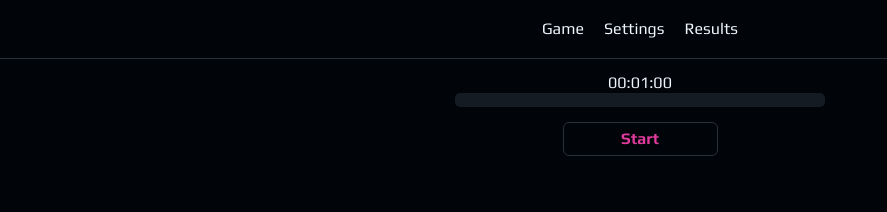
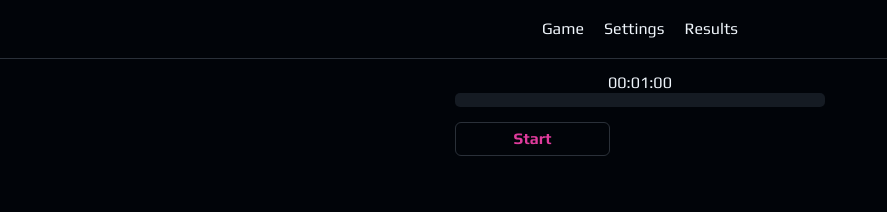
Before and after one commit to Vladislav-096/ds-academy, a React (Vite) app: page / in a window 1280 px wide. Shown: the top 212 px of the page, without its empty margins (0-887 px from the left). Built offline with nearby package versions, Linux system fonts and the light colour scheme.

Commit message:
fix: changed cards cover

```diff
--- a/src/Components/Game/game.module.scss
+++ b/src/Components/Game/game.module.scss
@@ -20,7 +20,7 @@
     .card {
       position: relative;
       margin: 7px;
-      // outline: 1px solid white;
+      outline: 4px solid $primaryBackground;
       width: 75px;
       height: 100px;
       border-radius: 5px;
@@ -47,15 +47,15 @@
           border-radius: 5px;
         }
 
-        .img-back {
-          width: inherit;
-          height: inherit;
-          border-radius: 5px;
-          object-fit: cover;
-        }
+        // .img-back {
+        //   width: inherit;
+        //   height: inherit;
+        //   border-radius: 5px;
+        //   object-fit: cover;
+        // }
       }
 
-      .back {
+      .front {
         transform: rotateY(180deg);
         background-color: $tertaryBackground;
         border-radius: 5px;
@@ -64,6 +64,14 @@
         &.guessed {
           opacity: 0.3;
         }
+      }
+
+      .back {
+        border-radius: 5px;
+        background-color: $tertaryBackground;
+        background-image: url("../../assets/bells.png");
+        background-repeat: no-repeat;
+        background-size: cover;
       }
 
       &.flipped {
@@ -78,7 +86,15 @@
   }
 
   .button {
+    display: flex;
+    justify-content: space-between;
+    width: 370px;
+
     .start {
+      @include button(155px);
+    }
+
+    .stop {
       @include button(155px);
     }
   }
```
Also changed, not shown: src/assets/bells.png (added).
